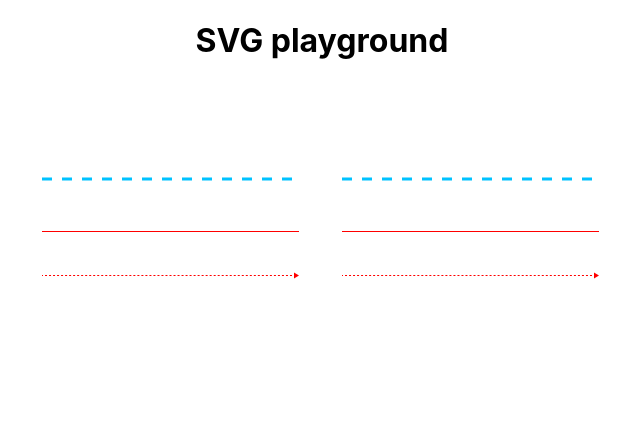
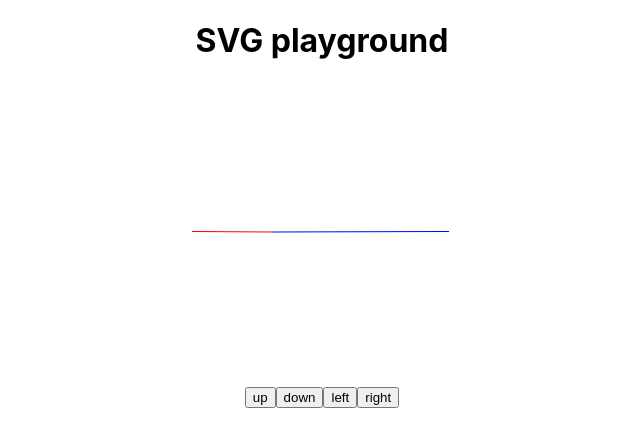
Before and after one commit to Belyayev/svg-payground, a React (Create React App) app: page / in a window 1280 px wide. Shown: the top 446 px of the page, without its empty margins (318-958 px from the left). Built offline with nearby package versions, Linux system fonts and the light colour scheme.

Commit message:
controlling SVG line coordinates with button clicks

```diff
--- a/src/App.tsx
+++ b/src/App.tsx
@@ -1,15 +1,22 @@
-import React from "react";
-import { ReactComponent as Logo } from "./svg/lines.svg";
-import lines from "./svg/lines.svg";
+import React, { useState } from "react";
+import SvgComponent from "./SvgComponent";
 import "./App.css";
 
 function App() {
+  let [x, setX] = useState(100);
+  let [y, setY] = useState(150);
+
   return (
     <div className="App">
       <h1>SVG playground</h1>
       <div>
-        <img src={lines} alt="lines" />
-        <Logo x1={50} y1={44} />
+        <SvgComponent x={x} y={y} />
+      </div>
+      <div>
+        <button onClick={() => setY(y - 10)}>up</button>
+        <button onClick={() => setY(y + 10)}>down</button>
+        <button onClick={() => setX(x - 10)}>left</button>
+        <button onClick={() => setX(x + 10)}>right</button>
       </div>
     </div>
   );
--- /dev/null
+++ b/src/SvgComponent.tsx
@@ -0,0 +1,28 @@
+import React from "react";
+
+interface ISvg {
+  x: number;
+  y: number;
+}
+
+function SvgComponent(props: ISvg) {
+  let x = props.x;
+  let y = props.y;
+
+  return (
+    <div className="App">
+      <svg
+        width="300"
+        height="300"
+        viewBox="0 0 300 300"
+        fill="none"
+        xmlns="http://www.w3.org/2000/svg"
+      >
+        <line x1="20" y1="149.5" x2={x} y2={y} stroke="red" />
+        <line x1={x} y1={y} x2="277" y2="149.5" stroke="blue" />
+      </svg>
+    </div>
+  );
+}
+
+export default SvgComponent;
```
